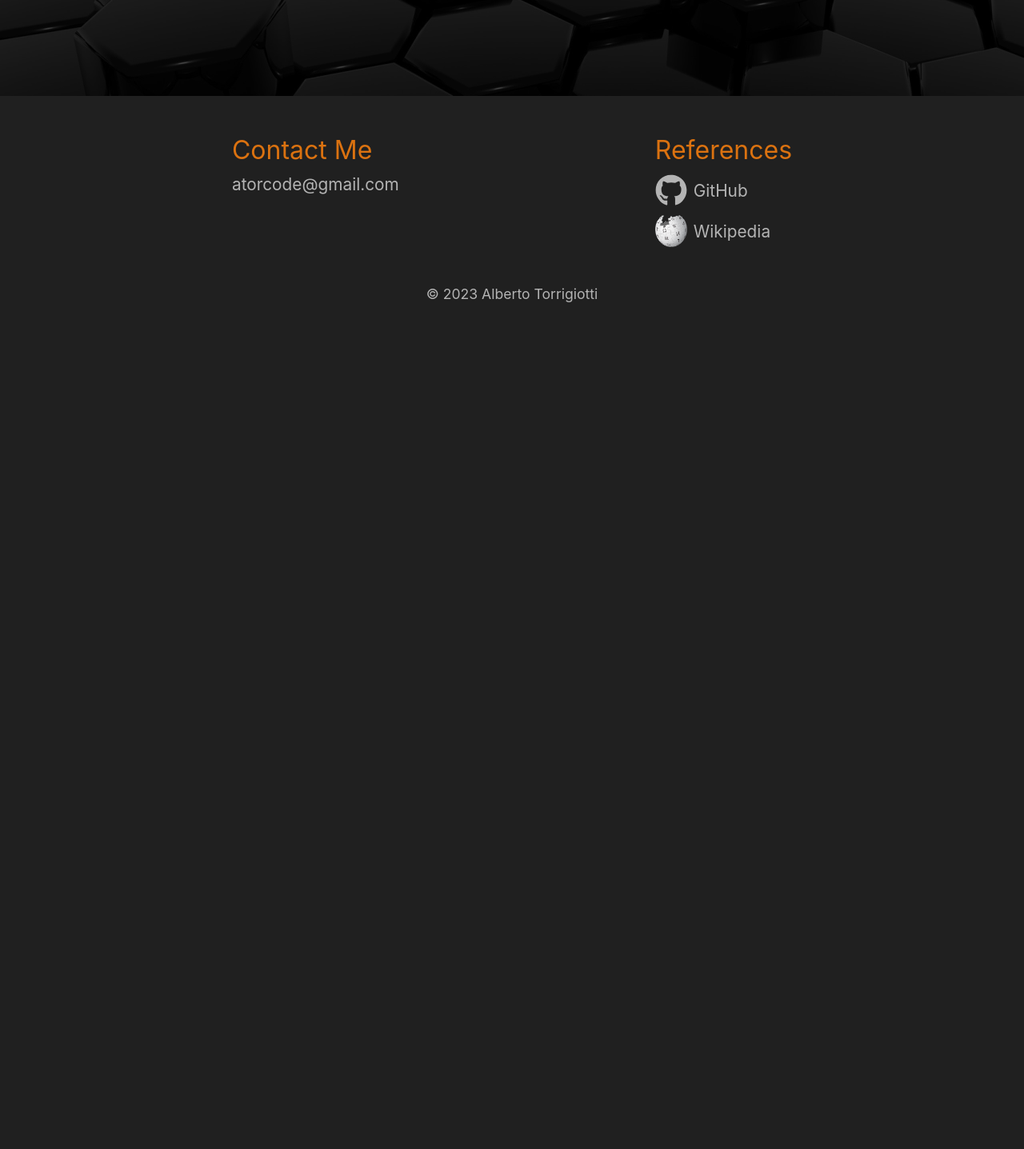
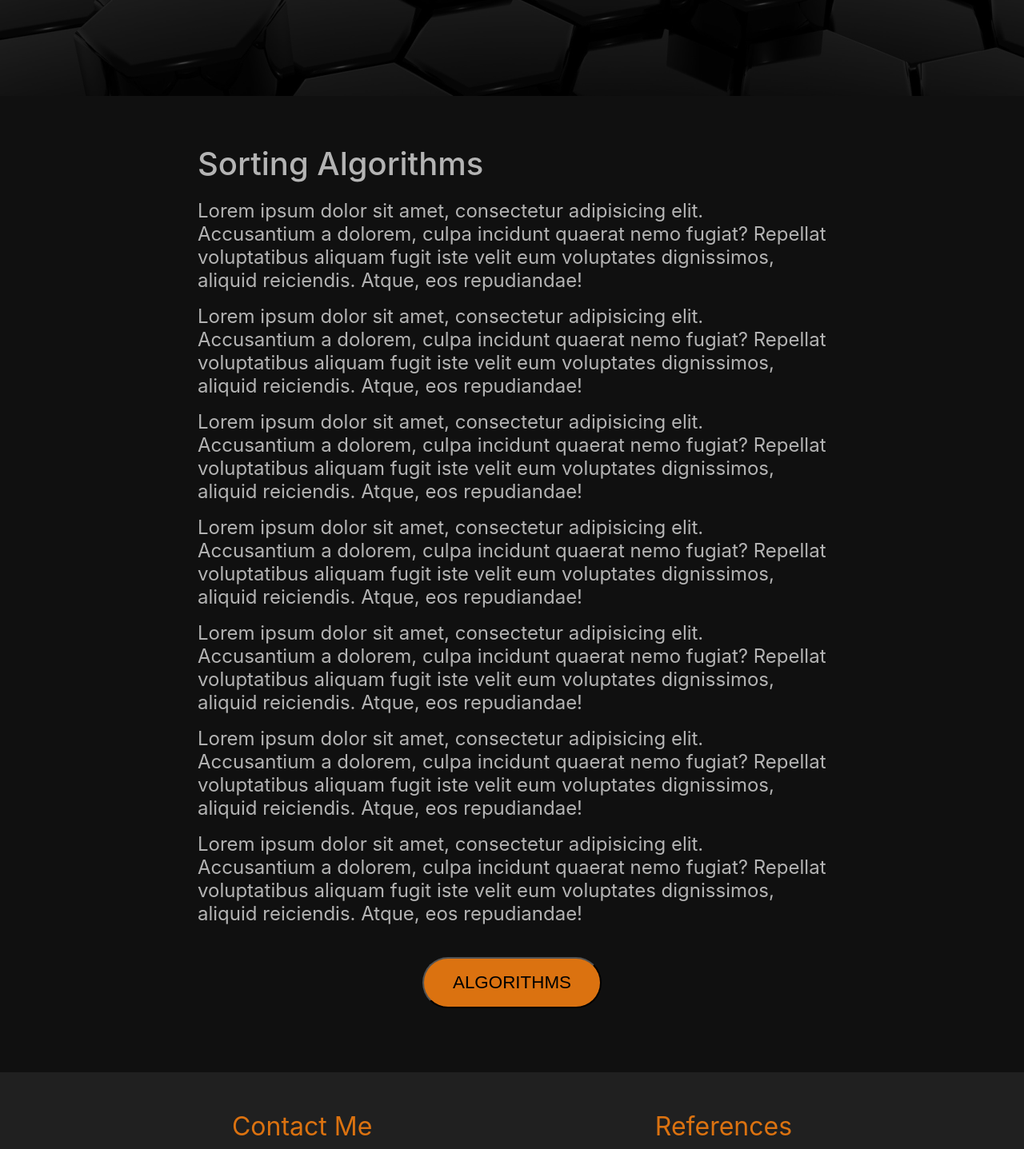
Before and after one commit to atorcode/sorting-algorithm-visualizer, a React (Create React App) app: page / in a window 1280 px wide. Shown: the part 640-2077 px from the top of the page at 80% size. Before the commit the page ends 1066 px from the top, so only its background shows below. Built offline with nearby package versions, Linux system fonts and the light colour scheme.

Commit message:
Create Summary template with lorem ipsum

```diff
--- a/src/App.js
+++ b/src/App.js
@@ -1,6 +1,7 @@
 import "./App.scss";
 import NavBar from "./components/NavBar";
 import Hero from "./components/Hero";
+import Summary from "./components/Summary";
 import Footer from "./components/Footer";
 
 function App() {
@@ -8,6 +9,7 @@ function App() {
     <div>
       <NavBar />
       <Hero />
+      <Summary />
       <Footer />
     </div>
   );
--- /dev/null
+++ b/src/components/AlgorithmsButton/AlgorithmsButton.js
@@ -0,0 +1,7 @@
+import styles from "./AlgorithmsButton.module.scss";
+
+const AlgorithmsButton = () => {
+  return <button className={styles["button"]}>ALGORITHMS</button>;
+};
+
+export default AlgorithmsButton;
--- /dev/null
+++ b/src/components/AlgorithmsButton/AlgorithmsButton.module.scss
@@ -0,0 +1,13 @@
+@use "../../variables" as v;
+
+.button {
+  background-color: v.$highlight-color;
+  width: 14rem;
+  height: 4rem;
+  border-radius: 50px;
+  font-size: 1.4rem;
+}
+
+.button:hover {
+  cursor: pointer;
+}
--- /dev/null
+++ b/src/components/AlgorithmsButton/index.js
@@ -0,0 +1,3 @@
+import AlgorithmsButton from "./AlgorithmsButton";
+
+export default AlgorithmsButton;
--- /dev/null
+++ b/src/components/Summary/Summary.js
@@ -0,0 +1,59 @@
+import AlgorithmsButton from "../AlgorithmsButton";
+import styles from "./Summary.module.scss";
+
+const Summary = () => {
+  return (
+    <div className={styles["background"]}>
+      <article className={styles["summary"]}>
+        <h2>Sorting Algorithms</h2>
+        <p>
+          Lorem ipsum dolor sit amet, consectetur adipisicing elit. Accusantium
+          a dolorem, culpa incidunt quaerat nemo fugiat? Repellat voluptatibus
+          aliquam fugit iste velit eum voluptates dignissimos, aliquid
+          reiciendis. Atque, eos repudiandae!
+        </p>
+        <p>
+          Lorem ipsum dolor sit amet, consectetur adipisicing elit. Accusantium
+          a dolorem, culpa incidunt quaerat nemo fugiat? Repellat voluptatibus
+          aliquam fugit iste velit eum voluptates dignissimos, aliquid
+          reiciendis. Atque, eos repudiandae!
+        </p>
+        <p>
+          Lorem ipsum dolor sit amet, consectetur adipisicing elit. Accusantium
+          a dolorem, culpa incidunt quaerat nemo fugiat? Repellat voluptatibus
+          aliquam fugit iste velit eum voluptates dignissimos, aliquid
+          reiciendis. Atque, eos repudiandae!
+        </p>
+        <p>
+          Lorem ipsum dolor sit amet, consectetur adipisicing elit. Accusantium
+          a dolorem, culpa incidunt quaerat nemo fugiat? Repellat voluptatibus
+          aliquam fugit iste velit eum voluptates dignissimos, aliquid
+          reiciendis. Atque, eos repudiandae!
+        </p>
+        <p>
+          Lorem ipsum dolor sit amet, consectetur adipisicing elit. Accusantium
+          a dolorem, culpa incidunt quaerat nemo fugiat? Repellat voluptatibus
+          aliquam fugit iste velit eum voluptates dignissimos, aliquid
+          reiciendis. Atque, eos repudiandae!
+        </p>
+        <p>
+          Lorem ipsum dolor sit amet, consectetur adipisicing elit. Accusantium
+          a dolorem, culpa incidunt quaerat nemo fugiat? Repellat voluptatibus
+          aliquam fugit iste velit eum voluptates dignissimos, aliquid
+          reiciendis. Atque, eos repudiandae!
+        </p>
+        <p>
+          Lorem ipsum dolor sit amet, consectetur adipisicing elit. Accusantium
+          a dolorem, culpa incidunt quaerat nemo fugiat? Repellat voluptatibus
+          aliquam fugit iste velit eum voluptates dignissimos, aliquid
+          reiciendis. Atque, eos repudiandae!
+        </p>
+      </article>
+      <div className={styles["button-container"]}>
+        <AlgorithmsButton />
+      </div>
+    </div>
+  );
+};
+
+export default Summary;
--- /dev/null
+++ b/src/components/Summary/Summary.module.scss
@@ -0,0 +1,30 @@
+@use "../../variables" as v;
+
+.background {
+  background-color: v.$background-color;
+  display: flex;
+  flex-direction: column;
+  align-items: center;
+}
+
+.summary {
+  max-width: 850px;
+  margin: auto;
+  padding: 2rem;
+  color: v.$text-color;
+
+  h2 {
+    font-size: 2.5rem;
+    font-weight: 500;
+    margin: 1.75rem 0 0.75rem 0;
+  }
+
+  p {
+    font-size: 1.5rem;
+    padding: 0.5rem 0;
+  }
+}
+
+.button-container {
+  margin-bottom: 5rem;
+}
--- /dev/null
+++ b/src/components/Summary/index.js
@@ -0,0 +1,3 @@
+import Summary from "./Summary";
+
+export default Summary;
```
